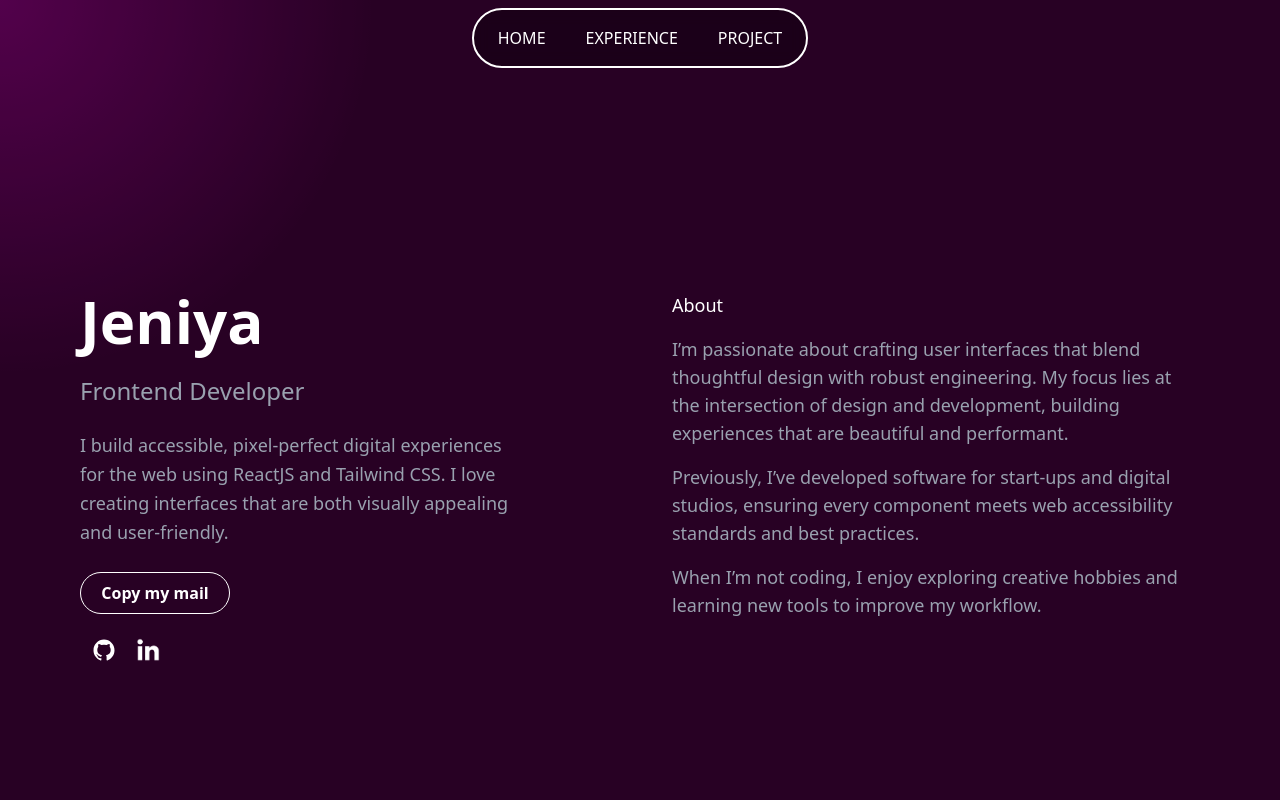
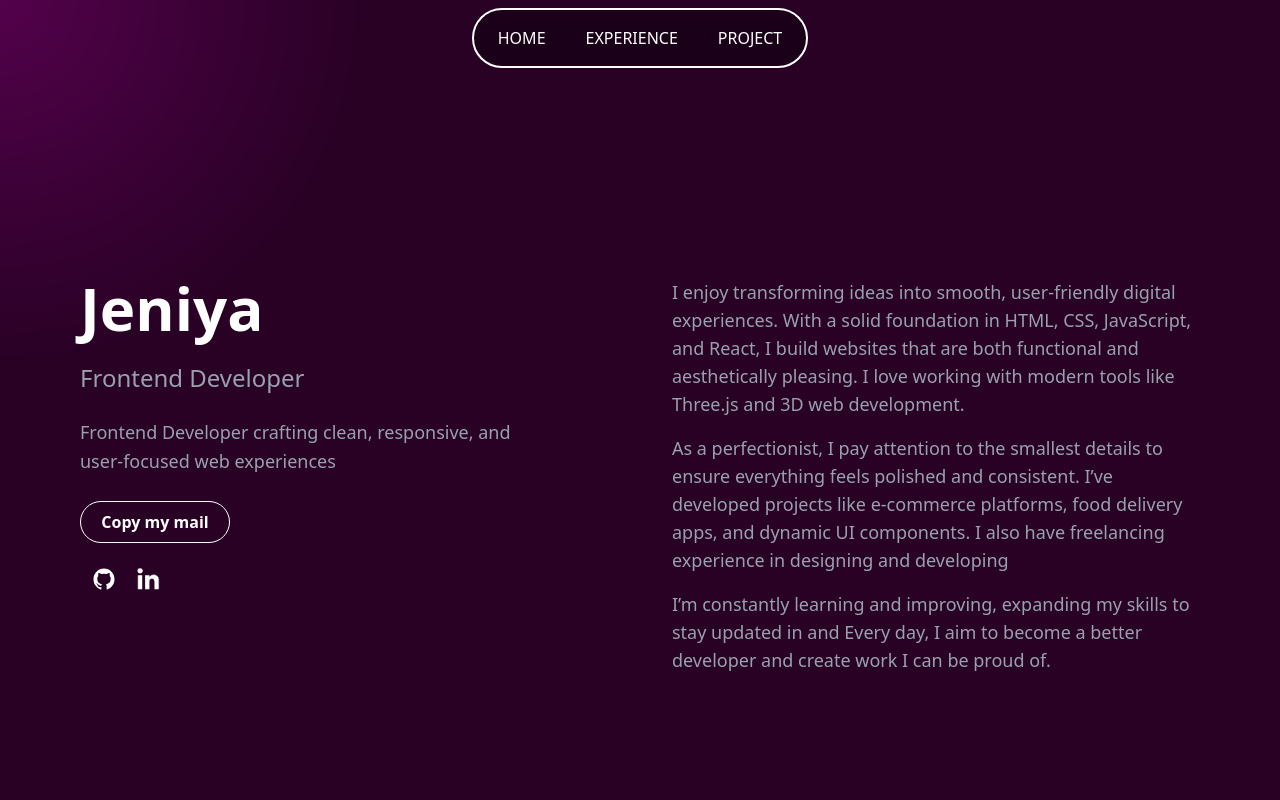
Before and after one commit to Jeniya14/my-portfolio, a React (Vite) app: page / in a window 1280 px wide. Shown: the top 800 px of the page. Built offline with nearby package versions, Linux system fonts and the light colour scheme.

Commit message:
description updated

```diff
--- a/src/section/Hero.jsx
+++ b/src/section/Hero.jsx
@@ -17,14 +17,12 @@ const Hero = () => {
         <div className="space-y-6">
           <h1 className="text-5xl md:text-6xl font-extrabold text-white">
             Jeniya
-          </h1>
+        </h1>
           <h2 className="text-2xl font-medium text-gray-400">
             Frontend Developer
           </h2>
           <p className="text-gray-400 leading-relaxed max-w-md text-lg">
-            I build accessible, pixel-perfect digital experiences for the web using
-            ReactJS and Tailwind CSS. I love creating interfaces that are both
-            visually appealing and user-friendly.
+            Frontend Developer crafting clean, responsive, and user-focused web experiences
           </p>
              <button onClick={handleCopy} className={`font-semibold py-2 px-4 border rounded-full transition-all duration-300 w-[150px] text-center  ${copied
           ? "sm:bg-green-600 sm:border-green-600"
@@ -39,30 +37,21 @@ const Hero = () => {
             <a href='https://www.linkedin.com/in/jeniyaselvam/'  target='_blank' rel='noreferrer'>
                     <img src="/assets/lin.png" alt="Linkedin" className="w-6" />
             </a>
-             {/* <a href='https://github.com/Jeniya14'  target='_blank' rel='noreferrer'>
-                    <img src="/assets/twitter.svg" alt="github" className="w-6" />
-            </a> */}
 
         </div>
         </div>
 
         {/* Right Side */}
         <div className="space-y-4 text-gray-400 text-lg">
-          <div className="font-medium text-white">About</div>
+
           <p>
-            I’m passionate about crafting user interfaces that blend thoughtful
-            design with robust engineering. My focus lies at the intersection of
-            design and development, building experiences that are beautiful and
-            performant.
+            I enjoy transforming ideas into smooth, user-friendly digital experiences. With a solid foundation in HTML, CSS, JavaScript, and React, I build websites that are both functional and aesthetically pleasing. I love working with modern tools like Three.js and 3D web development.
           </p>
           <p>
-            Previously, I’ve developed software for start-ups and digital studios,
-            ensuring every component meets web accessibility standards and best
-            practices.
+            As a perfectionist, I pay attention to the smallest details to ensure everything feels polished and consistent. I’ve developed projects like e-commerce platforms, food delivery apps, and dynamic UI components. I also have freelancing experience in designing and developing
           </p>
           <p>
-            When I’m not coding, I enjoy exploring creative hobbies and learning new
-            tools to improve my workflow.
+            I’m constantly learning and improving, expanding my skills to stay updated in  and Every day, I aim to become a better developer and create work I can be proud of.
           </p>
 
 
```
